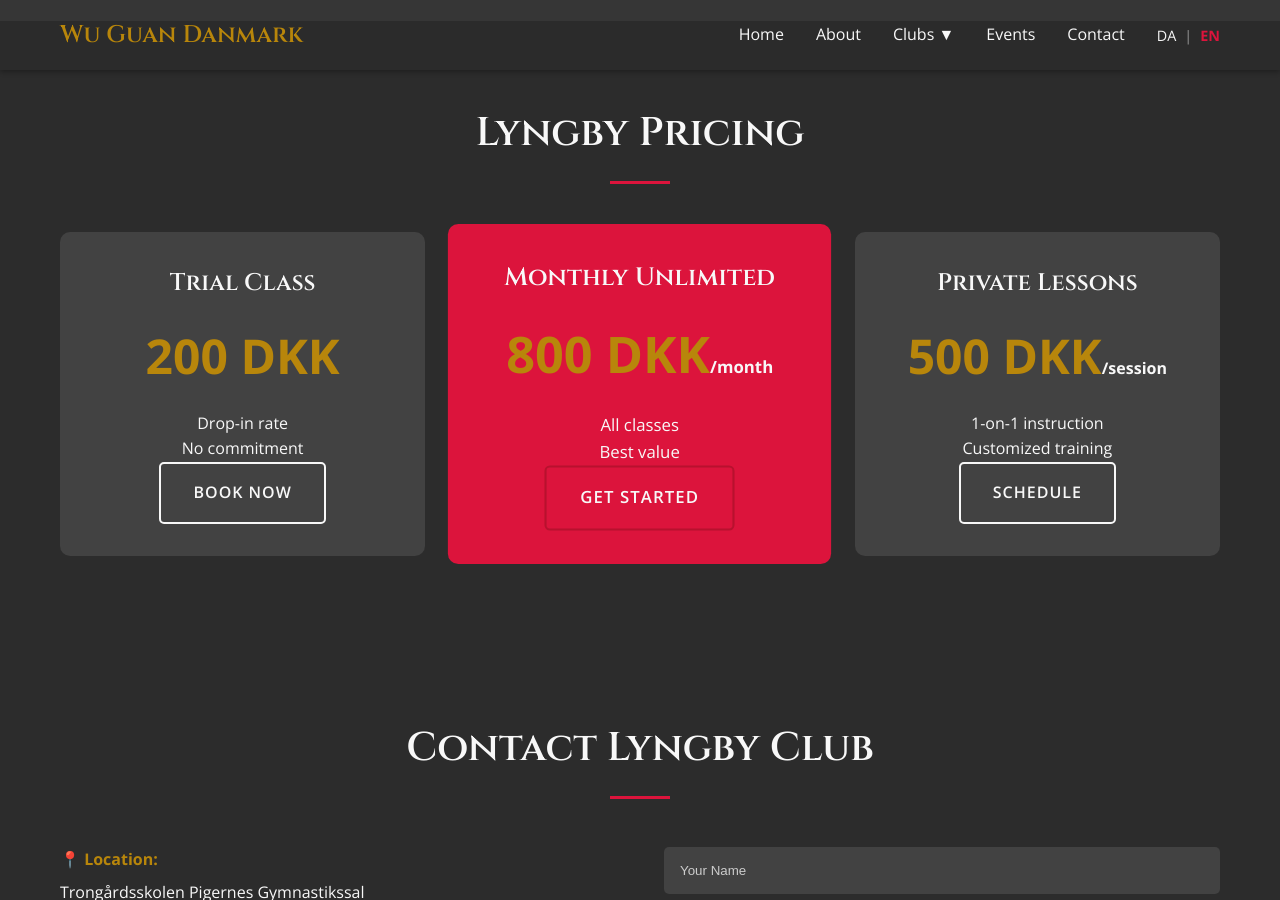
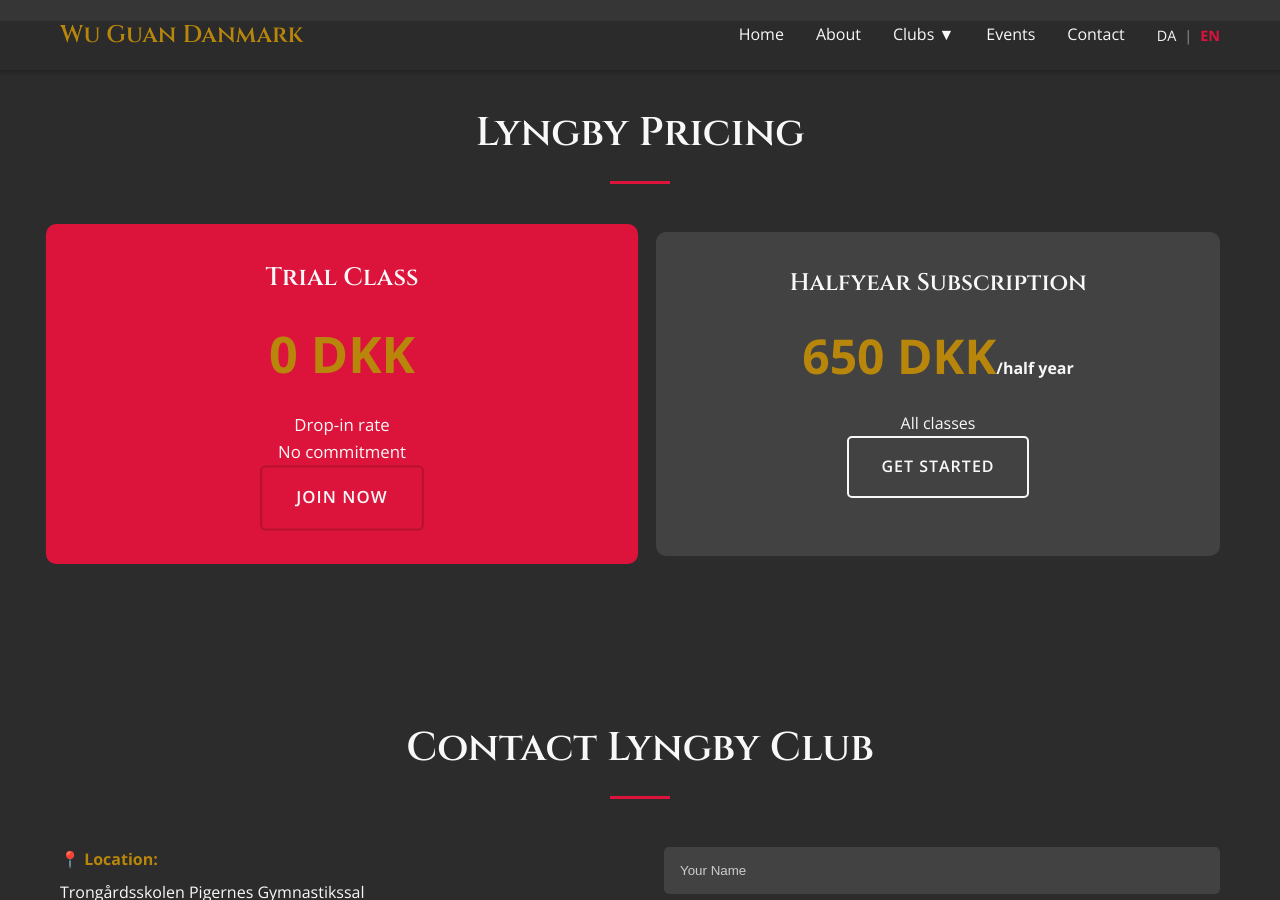
Before and after one commit to miniwolf/miniwolf.github.io, a Jekyll site: the page built from en/lyngby.html, in a window 1280 px wide and 900 px high, scrolled down 2892 px. Built offline with Jekyll 4.4.1, drawn with Linux system fonts in a browser that asks for light colours.

Commit message:
Remove private classes and change prices for classes

```diff
--- a/_data/translations/da.yml
+++ b/_data/translations/da.yml
@@ -12,7 +12,7 @@
 ui:
   learn_more: "Læs mere"
   register: "Tilmeld"
-  book_now: "Book nu"
+  join_now: "Tilmeld dig nu"
   get_started: "Kom i gang"
   send_message: "Send besked"
   subscribe: "Tilmeld"
@@ -80,22 +80,15 @@
   training_schedule: "Træningsplan"
   pricing: "Priser"
 
-  trial_class: "Prøvetime"
-  trial_price: "200 DKK"
+  trial_class: "Prøvetime i Januar"
+  trial_price: "0 DKK"
   trial_drop_in: "Drop-in pris"
   trial_no_commitment: "Ingen forpligtelse"
 
-  monthly_unlimited: "Månedlig Ubegrænset"
-  monthly_price: "800 DKK"
-  monthly_suffix: "/måned"
-  monthly_all_classes: "Alle hold"
-  monthly_best_value: "Bedste værdi"
-
-  private_lessons: "Privattimer"
-  private_price: "500 DKK"
-  private_suffix: "/session"
-  private_one_on_one: "1-til-1 undervisning"
-  private_customized: "Tilpasset træning"
+  halfyear_subscription: "Halvårlig Kontingent"
+  halfyear_price: "650 DKK"
+  halfyear_suffix: "/halve år"
+  halfyear_all_classes: "Alle hold"
 
   contact_title: "Kontakt"
   location_label: "📍 Lokation:"
--- a/_data/translations/en.yml
+++ b/_data/translations/en.yml
@@ -12,7 +12,7 @@
 ui:
   learn_more: "Learn More"
   register: "Register"
-  book_now: "Book Now"
+  join_now: "Join Now"
   get_started: "Get Started"
   send_message: "Send Message"
   subscribe: "Subscribe"
@@ -81,15 +81,14 @@
   pricing: "Pricing"
 
   trial_class: "Trial Class"
-  trial_price: "200 DKK"
+  trial_price: "0 DKK"
   trial_drop_in: "Drop-in rate"
   trial_no_commitment: "No commitment"
 
-  monthly_unlimited: "Monthly Unlimited"
-  monthly_price: "800 DKK"
-  monthly_suffix: "/month"
-  monthly_all_classes: "All classes"
-  monthly_best_value: "Best value"
+  halfyear_subscription: "Halfyear Subscription"
+  halfyear_price: "650 DKK"
+  halfyear_suffix: "/half year"
+  halfyear_all_classes: "All classes"
 
   private_lessons: "Private Lessons"
   private_price: "500 DKK"
--- a/_layouts/club.html
+++ b/_layouts/club.html
@@ -115,29 +115,29 @@
         <div class="container">
             <h2 class="section-title">{{page.club-name}} {{ t.club.pricing }}</h2>
             <div class="pricing-cards">
-                <div class="pricing-card">
+                <div class="pricing-card featured">
                     <h3>{{ t.club.trial_class }}</h3>
                     <div class="price">{{ t.club.trial_price }}</div>
                     <p>{{ t.club.trial_drop_in }}</p>
                     <p>{{ t.club.trial_no_commitment }}</p>
-                    <a href="#contact" class="btn btn-secondary">{{ t.ui.book_now }}</a>
-                </div>
-
-                <div class="pricing-card featured">
-                    <h3>{{ t.club.monthly_unlimited }}</h3>
-                    <div class="price">{{ t.club.monthly_price }}<span>{{ t.club.monthly_suffix }}</span></div>
-                    <p>{{ t.club.monthly_all_classes }}</p>
-                    <p>{{ t.club.monthly_best_value }}</p>
-                    <a href="#contact" class="btn btn-primary">{{ t.ui.get_started }}</a>
+                    <a href="#contact" class="btn btn-primary">{{ t.ui.join_now }}</a>
                 </div>
 
                 <div class="pricing-card">
+                    <h3>{{ t.club.halfyear_subscription }}</h3>
+                    <div class="price">{{ t.club.halfyear_price }}<span>{{ t.club.halfyear_suffix }}</span></div>
+                    <p>{{ t.club.halfyear_all_classes }}</p>
+                    <p>{{ t.club.halfyear_best_value }}</p>
+                    <a href="#contact" class="btn btn-secondary">{{ t.ui.get_started }}</a>
+                </div>
+
+                <!-- <div class="pricing-card">
                     <h3>{{ t.club.private_lessons }}</h3>
                     <div class="price">{{ t.club.private_price }}<span>{{ t.club.private_suffix }}</span></div>
                     <p>{{ t.club.private_one_on_one }}</p>
                     <p>{{ t.club.private_customized }}</p>
                     <a href="#contact" class="btn btn-secondary">{{ t.ui.schedule }}</a>
-                </div>
+                </div> -->
             </div>
         </div>
     </section>
--- a/da/lyngby.html
+++ b/da/lyngby.html
@@ -11,7 +11,7 @@
 contact-interest-id: entry.1327311033
 contact-content-id: entry.732101789
 
-address: "[Lyngby Studio Address]<br>Lyngby, Danmark"
+address: "Trongårdsskolen Pigernes Gymnastikssal<br>Lyngby, Danmark"
 phone: "+45 22123861"
 email: ptcc.lyngby@gmail.com
 
@@ -47,8 +47,6 @@
 
 interests: [
   "Begynderhold",
-  "Avanceret Hold",
-  "Privattime",
-  "Selvforsvar"
+  "Generelle spørgsmål"
 ]
 ---
--- a/en/lyngby.html
+++ b/en/lyngby.html
@@ -45,6 +45,7 @@
 
 interests:
   - Beginner Class
+  - General questions
 
 classtypes:
   - beginner
```
Also changed, not shown: _layouts/classes.html (+4 -5 lines).
